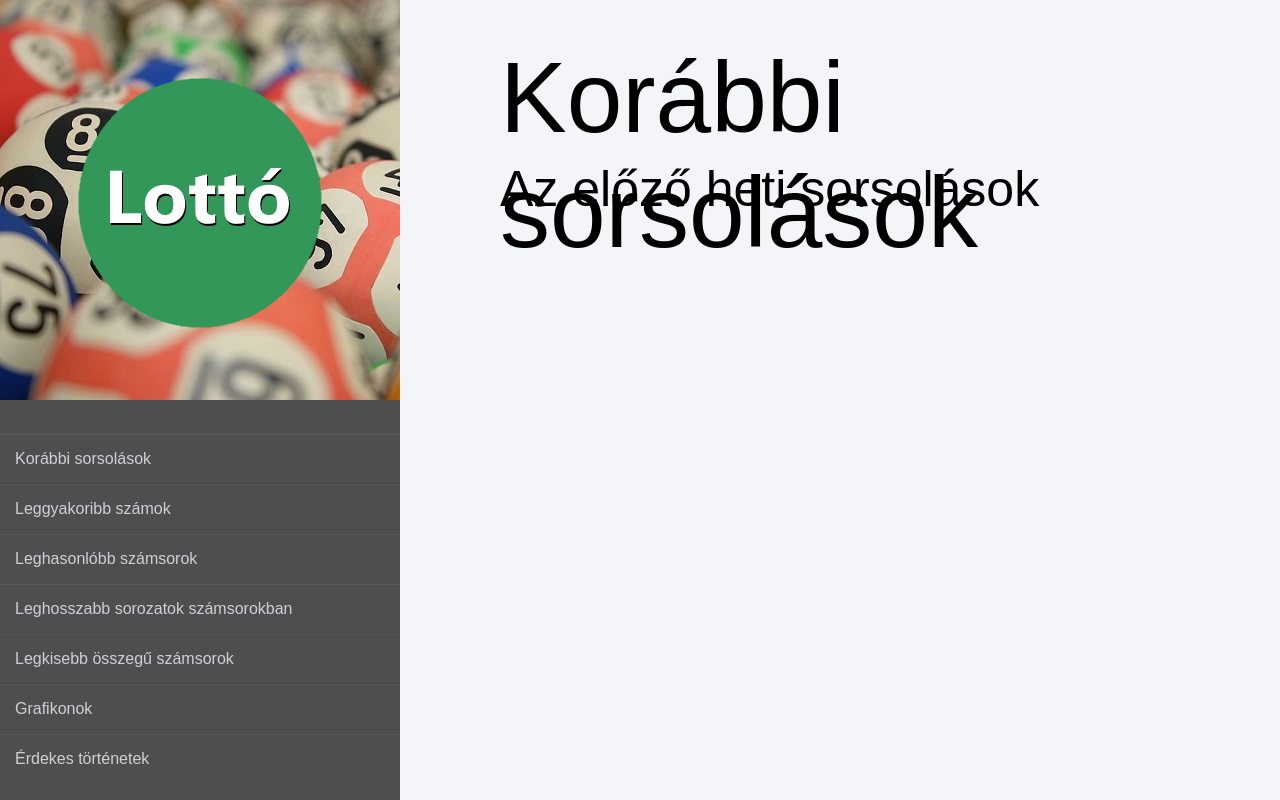
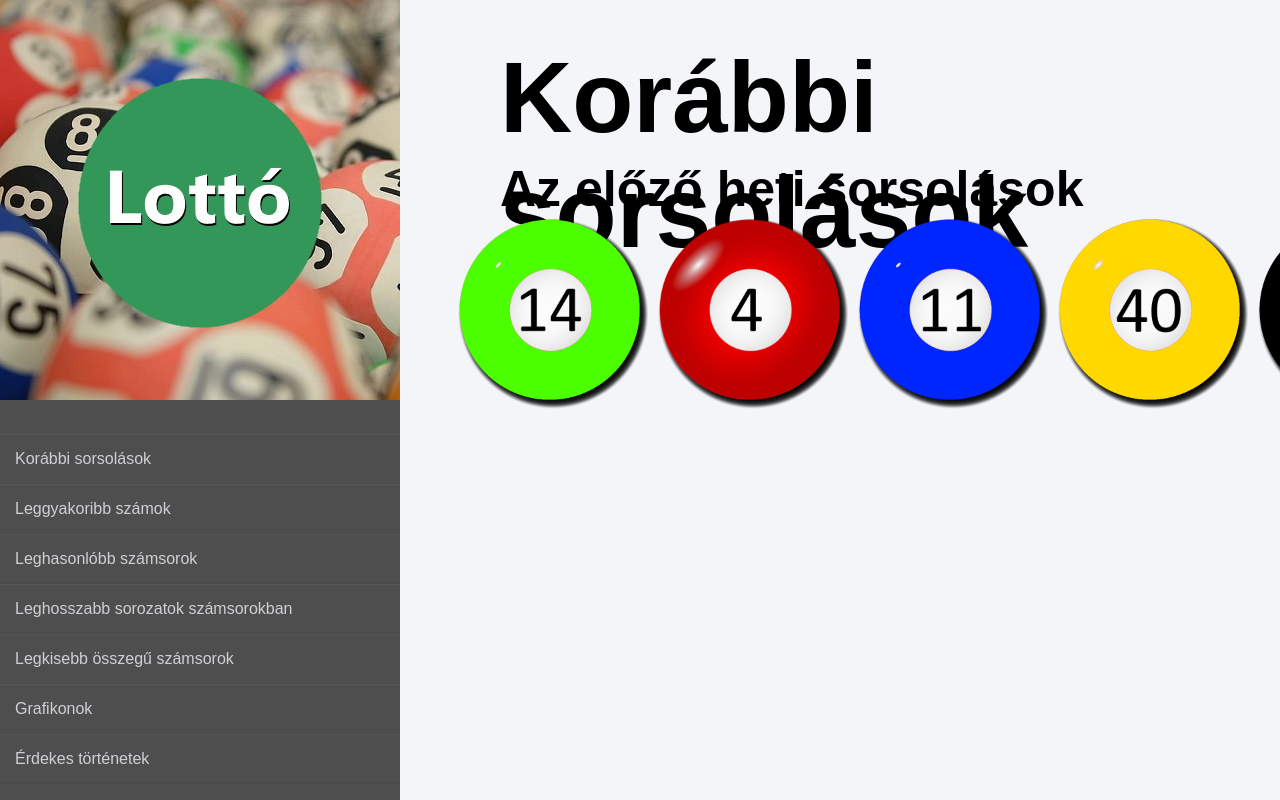
Before and after one commit to Martinanevem/csapatmunka, a plain HTML site: page index.html in a window 1280 px wide. Drawn offline with Linux system fonts and the light colour scheme.

Commit message:
elozo heti golyok kepei hozzaadva es berakva az oldalra

```diff
--- a/index.html
+++ b/index.html
@@ -29,6 +29,13 @@
       </div>
     </div>
 </div>
-<p class="sorsolas">Korábbi sorsolások</p>
-<p class="sorsolasszoveg">Az előző heti sorsolások</p>
+<p class="sorsolas"><b>Korábbi sorsolások</b></p>
+<p class="sorsolasszoveg"><b>Az előző heti sorsolások</b></p>
+<div class="golyok">
+<img src="golyo1.png" width="200" height="200" alt="1-es lottó golyó">
+<img src="golyo4.png" width="200" height="200" alt="4-es lottó golyó">
+<img src="golyo11.png" width="200" height="200" alt="11-es lottó golyó">
+<img src="golyo40.png" width="200" height="200" alt="40-es lottó golyó">
+<img src="golyo44.png" width="200" height="200" alt="44-es lottó golyó">
+</div>
 </body>
--- a/style.css
+++ b/style.css
@@ -144,3 +144,10 @@ img{
 ol.custom:first-child {
   counter-reset: customlistcounter;
 }
+.golyok{
+  margin-left: 450px;
+  position: fixed;
+  top: 30%;
+  display: flex;
+  justify-content:center;
+}
```
Also changed, not shown: golyo1.png (added), golyo11.png (added), golyo4.png (added), golyo40.png (added), golyo44.png (added).
